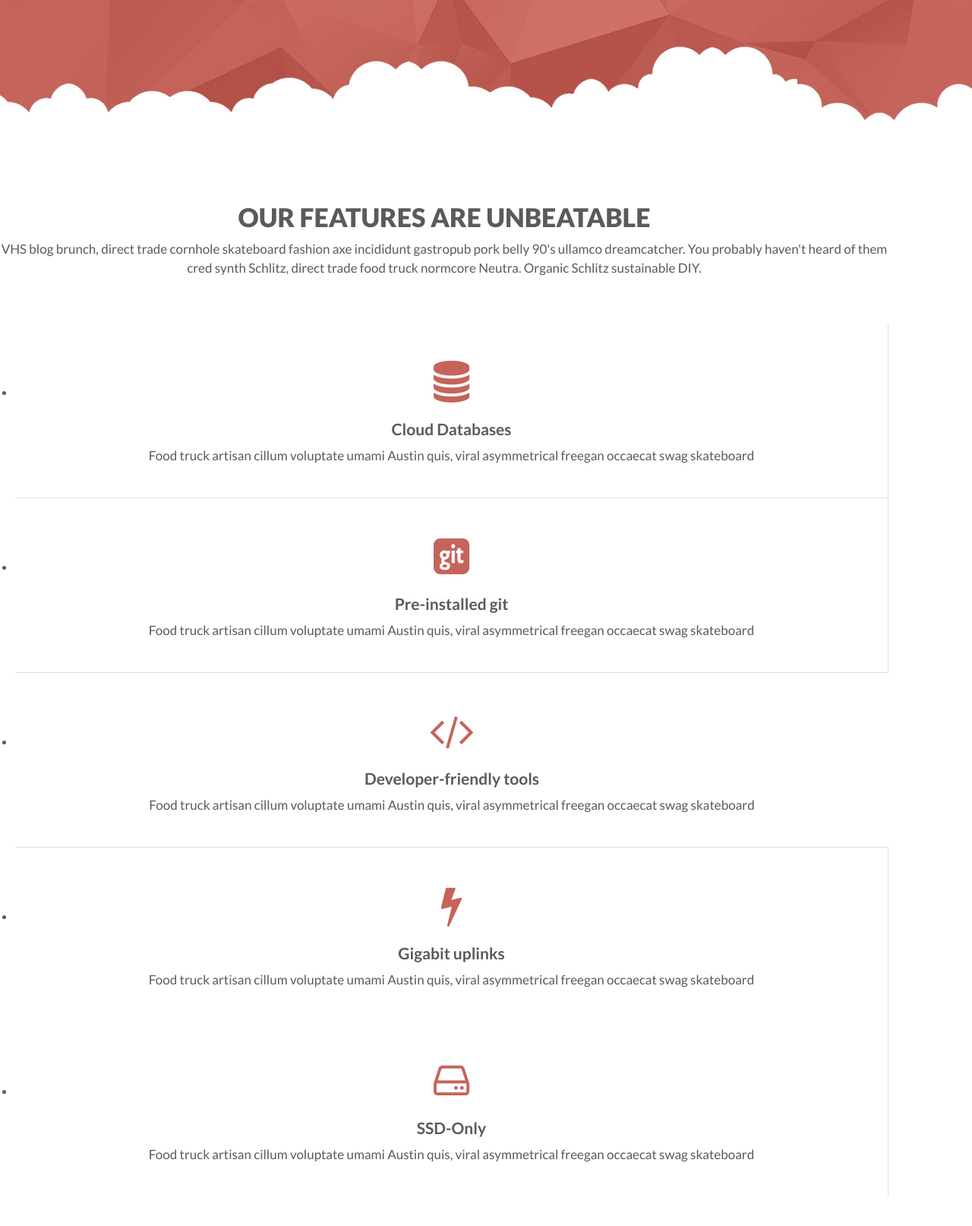
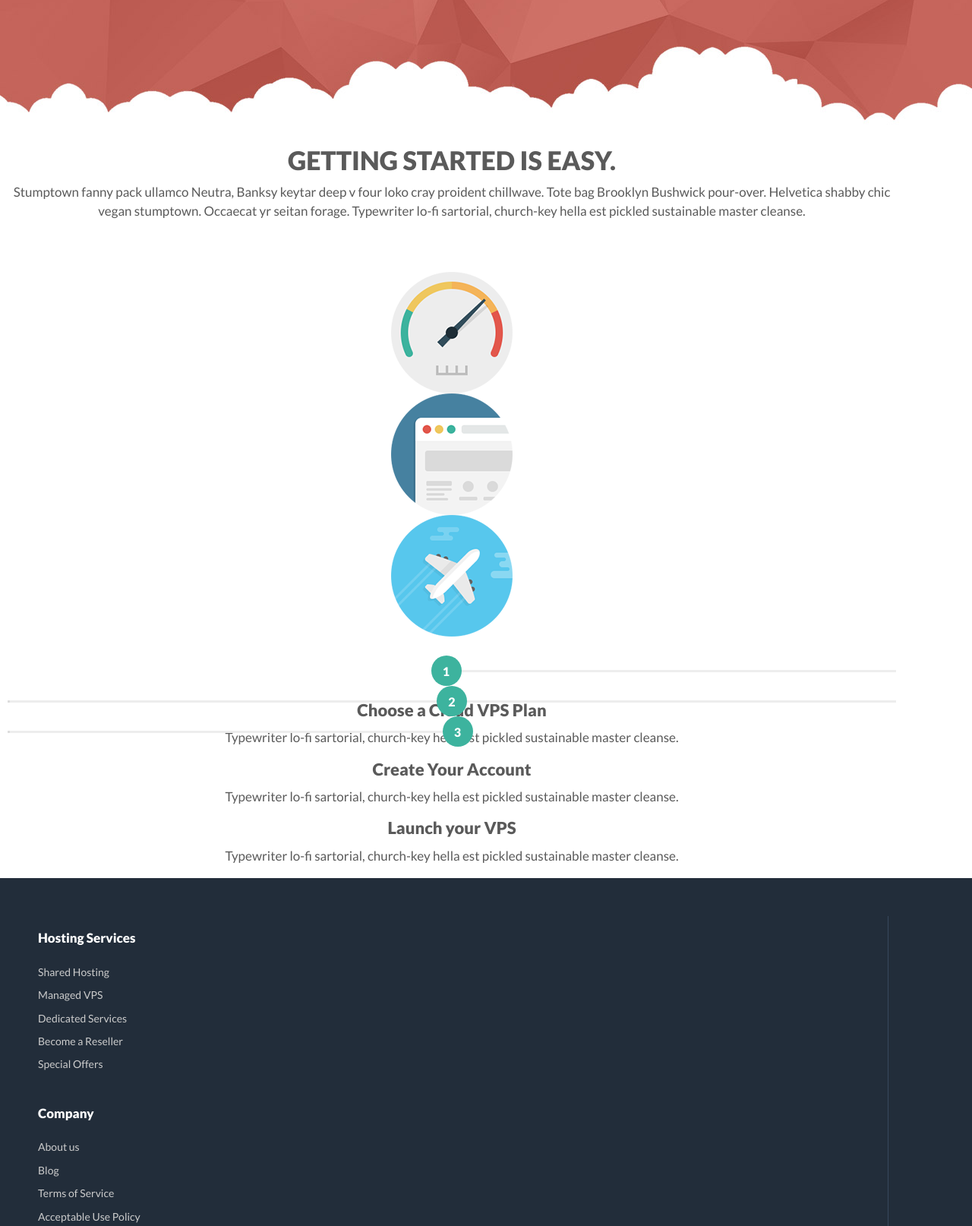
Before and after one commit to yorickdewid/OpenDB.io, a PHP site: page /docs/quick in a window 1280 px wide. Shown: the part 325-1939 px from the top of the page at 76% size. Run offline with PHP 8.4, Linux system fonts and the light colour scheme; some libraries are stand-ins or nearby versions.

Commit message:
Add qick docs page

```diff
--- a/route.php
+++ b/route.php
@@ -2,7 +2,7 @@
 
 switch (getRoute()) {
 	case "docs/quick":
-		View(LAYOUT, "Header3", "Features");
+		View(LAYOUT, "Header3", "Quick");
 		break;
 
 	default:
--- /dev/null
+++ b/view/Quick.inc.php
@@ -0,0 +1,56 @@
+<div class="vps-order-steps">
+<div class="row">
+<div class="small-12 columns">
+<h2>GETTING STARTED IS EASY.</h2>
+<p>Stumptown fanny pack ullamco Neutra, Banksy keytar deep v four loko cray proident chillwave. Tote bag Brooklyn Bushwick pour-over. Helvetica shabby chic vegan stumptown. Occaecat yr seitan forage. Typewriter lo-fi sartorial, church-key hella est pickled sustainable master cleanse.</p>
+
+<div class="spacing-top-50"></div>
+
+    <div class="row">
+        <div data-wow-delay="0.2s" class="large-4 medium-4 columns text-center wow zoomIn hide-for-small-only animated" style="visibility: visible; -webkit-animation: zoomIn 0.2s;">
+            <img src="/images/icons/vps_step_1.png" alt="">
+        </div>
+        <div data-wow-delay="0.4s" class="large-4 medium-4 columns text-center wow zoomIn hide-for-small-only animated" style="visibility: visible; -webkit-animation: zoomIn 0.4s;">
+            <img src="/images/icons/vps_step_2.png" alt="">
+        </div>
+        <div data-wow-delay="0.6s" class="large-4 medium-4 columns text-center wow zoomIn hide-for-small-only animated" style="visibility: visible; -webkit-animation: zoomIn 0.6s;">
+            <img src="/images/icons/vps_step_3.png" alt="">
+        </div>
+        <div class="large-12 columns hide-for-small-only">
+            <div class="order-step">
+                <div class="row collapse">
+                    <div data-wow-delay="0.2s" class="order-circle large-4 medium-4 columns wow fadeInUp animated" style="visibility: visible; -webkit-animation: fadeInUp 0.2s;">
+                        <div class="line left-side"></div>
+                        <span class="left-side">1</span>
+                    </div>
+                    <div data-wow-delay="0.4s" class="order-circle large-4 medium-4 columns wow fadeInUp animated" style="visibility: visible; -webkit-animation: fadeInUp 0.4s;">
+                        <div class="line"></div>
+                        <span>2</span>
+                    </div>
+                    <div data-wow-delay="0.6s" class="order-circle large-4 medium-4 columns wow fadeInUp animated" style="visibility: visible; -webkit-animation: fadeInUp 0.6s;">
+                        <div class="line right-side"></div>
+                        <span class="right-side">3</span>
+                    </div>
+                </div>
+            </div>
+        </div>
+        <div class="large-4 medium-4 small-12 columns text-center">
+            <img class="show-for-small-only" src="images/icons/vps_step_1.png" alt="">
+            <h3>Choose a Cloud VPS Plan</h3>
+            <p>Typewriter lo-fi sartorial, church-key hella est pickled sustainable master cleanse.</p>
+        </div>
+        <div class="large-4 medium-4 small-12 columns text-center">
+            <img class="show-for-small-only" src="images/icons/vps_step_2.png" alt="">
+            <h3>Create Your Account</h3>
+            <p>Typewriter lo-fi sartorial, church-key hella est pickled sustainable master cleanse.</p>
+        </div>
+        <div class="large-4 medium-4 small-12 columns text-center">
+            <img class="show-for-small-only" src="images/icons/vps_step_3.png" alt="">
+            <h3>Launch your VPS</h3>
+            <p>Typewriter lo-fi sartorial, church-key hella est pickled sustainable master cleanse.</p>
+        </div>
+    </div>
+
+</div>
+</div>
+</div>
```
